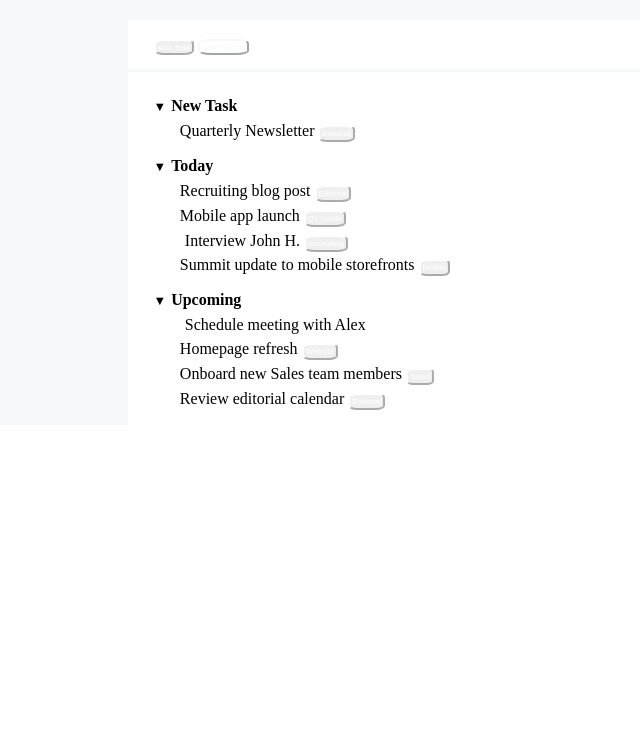
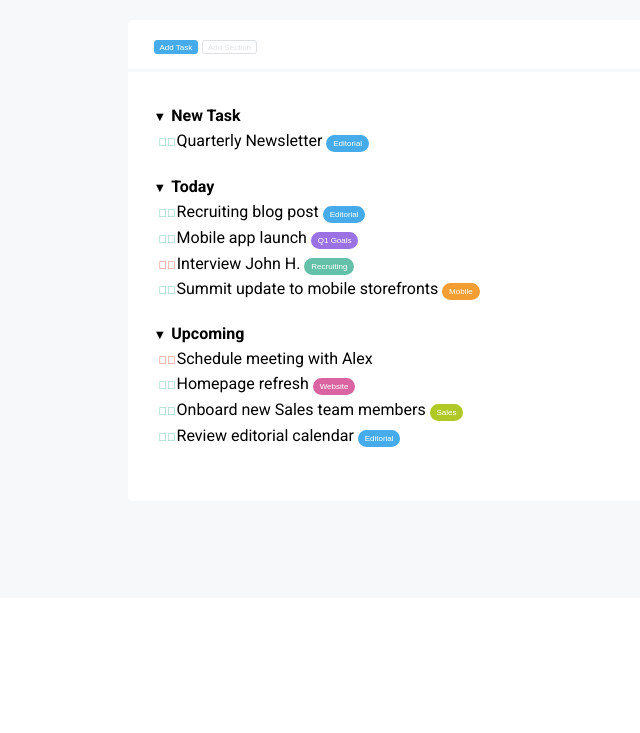
Before and after one commit to rolindaz/html-css-toboolist, a plain HTML site: page index.html in a window 1280 px wide. Shown: the part 67-800 px from the top of the page, without its empty margins (0-640 px from the left). Drawn offline with Linux system fonts and the light colour scheme.

Commit message:
final version

```diff
--- a/css/style.css
+++ b/css/style.css
@@ -1,11 +1,24 @@
+/*general*/
 * {
     margin: 0;
     padding: 0;
     box-sizing: border-box;
 }
+.roboto-font {
+    font-family: "Roboto", sans-serif;
+    font-optical-sizing: auto;
+    font-weight: 100;
+    font-style: normal;
+    font-variation-settings:
+      "wdth" 100;
+  }
+body {
+    font-family: "Roboto", sans-serif;
+}
 .bg-white {
     background-color: #ffffff;
 }
+/*header*/
 header {
     background: no-repeat url(../img/logo\ copia.png) 1% 50%;
     min-height: 65px;
@@ -14,67 +27,99 @@ h1 {
     margin-left: 2.4em;
     padding-top: 0.4em;
 }
+/*main*/
 main {
     background-color: #F6F8F9;
     padding-top: 1.5%;
     line-height: 1.5em;
-}
-.bg-blue {
-    background-color: #45abea;
+    min-height: 600px;
 }
 .centered {
     display: block;
     width: 80%;
     margin: 0.2% auto;
-    padding: 1% 2% 1%;
 }
 section {
-    margin-top: 1%;
-}
-button {
-    font-size: 50%;
-    padding: 0.2%;
-    color: #ffffff;
-    border-radius: 25%;
-    border-color: #ffffff;
-}
-.bg-purple {
-    background-color: #9B72E4;
-}
-.bg-pink {
-    background-color: #D964A1;
-}
-.bg-green {
-    background-color: #64C0A8;
-}
-.bg-acidgreen {
-    background-color: #B0C926;
-}
-.bg-orange {
-    background-color: #F29E32;
-}
-#add-section-button {
-    color: #F6F8F9;
-    border-color: #F6F8F9;
-    background-color: #ffffff;
+    margin-top: 2%;
 }
 ul {
     list-style: none;
 }
 .green-circle-check {
+    display: inline-block;
     font-size: 70%;
     color: #64C0A8;
+    margin-right: 0.8%;
+    width: 1em;
+    text-align: left;
+    padding-left: 5px;
+}
+.red-circle-cross {
+    display: inline-block;
+    font-size:71%;
+    color: #EB5F59;
+    margin-right: 0.8%;
+    width: 1em;
+    text-align: left;
+    padding-left: 5px;
+}
+.down-arrow {
+    display: inline-block;
+    font-size: 80%;
     margin-right: 0.5%;
+    width: 1em;
     text-align: left;
 }
-.red-circle-cross {
-    font-size: 90%;
-    color: #EB5F59;
-    margin-right: 0.5%;
-    text-align: left;
+/*buttons*/
+button {
+    font-size: 50%;
+    padding: 0.2% 0.5%;
+    color: #ffffff;
+    border-radius: 20px;
+    border-color: #ffffff;
+    border-style: solid;
 }
-.down-arrow {
-    font-size: 80%;
-    margin-right: 0.5%;
-    text-align: left;
+.button-blue {
+    background-color: #45abea;
+    border-color: #45abea;
 }
+.button-purple {
+    background-color: #9B72E4;
+    border-color: #9B72E4;
+}
+.button-pink {
+    background-color: #D964A1;
+    border-color: #D964A1;
+}
+.button-green {
+    background-color: #64C0A8;
+    border-color: #64C0A8;
+}
+.button-acidgreen {
+    background-color: #B0C926;
+    border-color: #B0C926;
+}
+.button-orange {
+    background-color: #F29E32;
+    border-color: #F29E32;
+}
+/*IDs*/
+#add-section-button {
+    color: #DEE1E4;
+    border-color: #DEE1E4;
+    border-width: 0.1px;
+    background-color: #ffffff;
+    border-radius: 3px;
+}
+#top-box {
+    border-radius: 5px 5px 0px 0px;
+    padding: 1% 2% 1%;
+}
+#bottom-box {
+    border-radius: 0px 0px 5px 5px;
+    padding: 1% 2% 4%;
+}
+#add-task-button {
+    border-radius: 3px;
+    border-width: 0.1px;
+}
```
